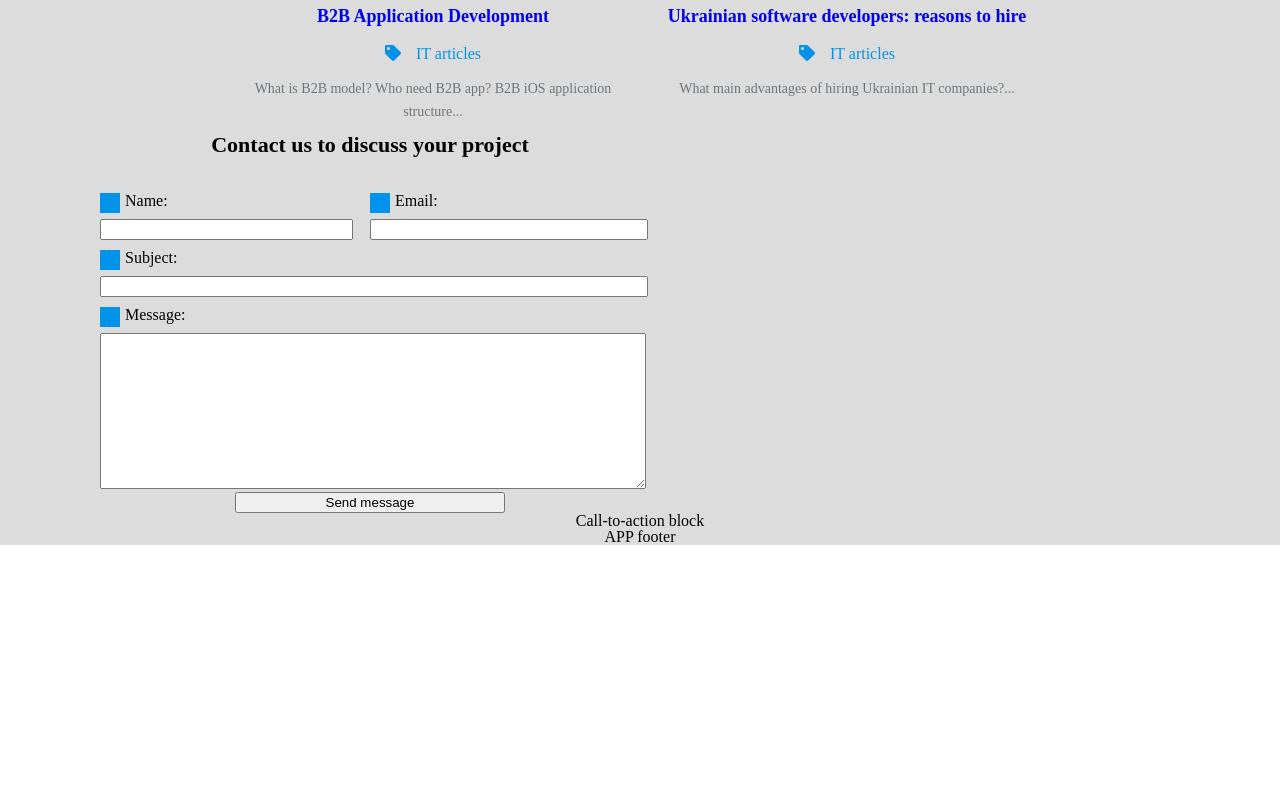
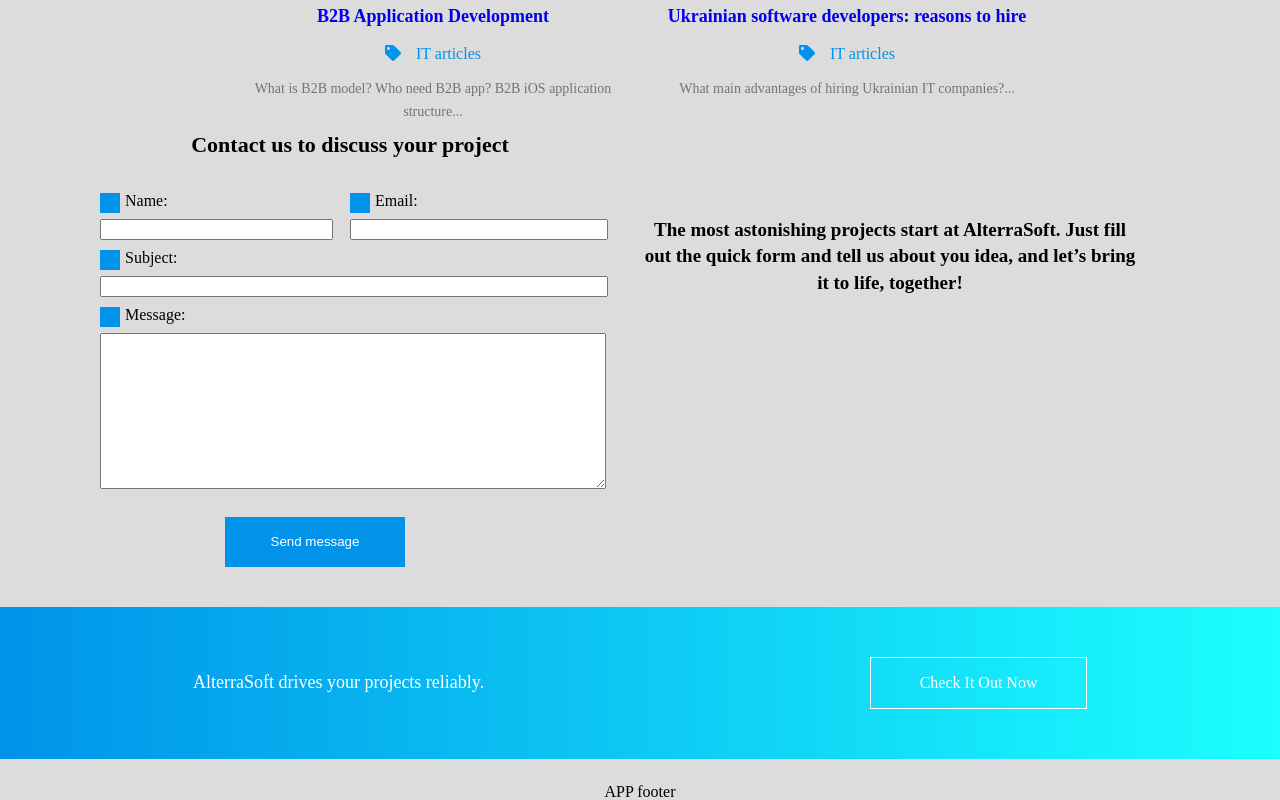
Before and after one commit to Pisik8809/alterrasoft, a React (Create React App) app: page / in a window 1280 px wide. Shown: the part 8474-9274 px from the top of the page. Before the commit the page ends 9019 px from the top, so only its background shows below. Built offline with nearby package versions, Linux system fonts and the light colour scheme.

Commit message:
16.05.2019

```diff
--- a/src/App.css
+++ b/src/App.css
@@ -564,11 +564,21 @@ table {
 }
 
 .contact-form-block {
+  display: flex;
+  justify-content: center;
+  align-items: flex-start;
   padding: 0 100px;
 }
 
-.full-form-element {
-  width: 50%;
+.full-form-element, .contact-form-block_additional-text {
+  flex-basis: 50%;
+}
+
+.contact-form-block_additional-text {
+  padding: 85px 40px 0;
+  font-size: 19px;
+  line-height: 1.4em;
+  font-weight: 600;
 }
 
 .full-form-element label {
@@ -622,3 +632,54 @@ table {
   width: calc(100% - 25px);
   margin-right: 25px;
 }
+
+.form-example>input[type="submit"] {
+  background-color: #0093e9;
+  width: 180px;
+  height: 50px;
+  border: none;
+  margin-top: 25px;
+  color: white;
+  transition: background-color, color;
+  transition-duration: 0.5s;
+}
+
+.form-example>input[type="submit"]:hover {
+  background-color: #212121;
+  color: #0093E9;
+}
+
+.call-to-action-block {
+  display: flex;
+  margin: 40px auto 25px;
+  padding: 50px 0;
+  justify-content: space-around;
+  align-items: center;
+  background: linear-gradient(to right, #0093E9, #1BFFFF);
+}
+
+.call-to-action-text {
+  font-size: 18px;
+  line-height: 1.508em;
+  font-weight: 500;
+  color: white;
+}
+
+.call-to-action_link {
+  width: 215px;
+  height: 50px;
+  line-height: 50px;
+  color: white;
+  border: 1px solid white;
+  text-decoration: none;
+  transition: background-color;
+  transition-duration: 0.5s;
+}
+
+.call-to-action_link:hover {
+  background-color: #33a9ed;
+}
+
+.call-to-action_link:visited {
+  color: white;
+}
--- a/src/components/call-to-action.js
+++ b/src/components/call-to-action.js
@@ -4,9 +4,10 @@ import React, { Component } from 'react';
 class CallToAction extends Component {
     render() {
         return (
-            <div>
-                Call-to-action block
-            </div>
+            <section className="call-to-action-block">
+                <p className="call-to-action-text">AlterraSoft drives your projects reliably.</p>
+                <a href="http://localhost:3000/" className="call-to-action_link">Check It Out Now</a>
+            </section>
         );
     }
 }
--- a/src/components/form.js
+++ b/src/components/form.js
@@ -5,7 +5,7 @@ class Form extends Component {
     render() {
         return (
             <div className="contact-form-block">
-                <form action="https://formspree.io/pisik8809@gmail.com" method="post" target="_blank" className="full-form-element">
+                <form action="https://formspree.io/pisik8809@gmail.com" method="post" id="confirmationForm" target="_blank" className="full-form-element">
                 <h2 className="contact-form-block_heading">Contact us to discuss your project</h2>
                     <div className="form-example">
                         <label htmlFor="name">Name: </label>
@@ -21,12 +21,14 @@ class Form extends Component {
                     </div>
                     <div className="form-example-2">
                         <label htmlFor="message">Message: </label>
-                        <textarea  id="message" required rows="10" cols="20" maxLength="2000"/>
+                        <textarea form="confirmationForm" id="message" name="user-message" required rows="10" cols="20" maxLength="2000"/>
                     </div>
                     <div className="form-example">
                         <input type="submit" value="Send message"/>
                     </div>
                 </form>
+                <p className="contact-form-block_additional-text">The most astonishing projects start at AlterraSoft.
+                Just fill out the quick form and tell us about you idea, and let’s bring it to life, together!</p>
             </div>
         );
     }
--- a/src/components/header.js
+++ b/src/components/header.js
@@ -1,10 +1,10 @@
 // header.js
-import React, { Component } from 'react';
+import React, { PureComponent } from 'react';
 import Menu from './menu';
 
 //const headerHeight = window.innerHeight;
 
-class Header extends Component {
+class Header extends PureComponent {
     constructor(props) {
         super(props);
         this.handleScroll = this.handleScroll.bind(this);
@@ -14,7 +14,7 @@ class Header extends Component {
     }
 
     handleScroll(event) {
-        if (window.scrollY < 10 && this.state.scrollClass === 'dashed') {
+        if (window.scrollY < 1 && this.state.scrollClass === 'dashed') {
             this.setState({scrollClass: ''});
             console.log('delete');
         }
```
